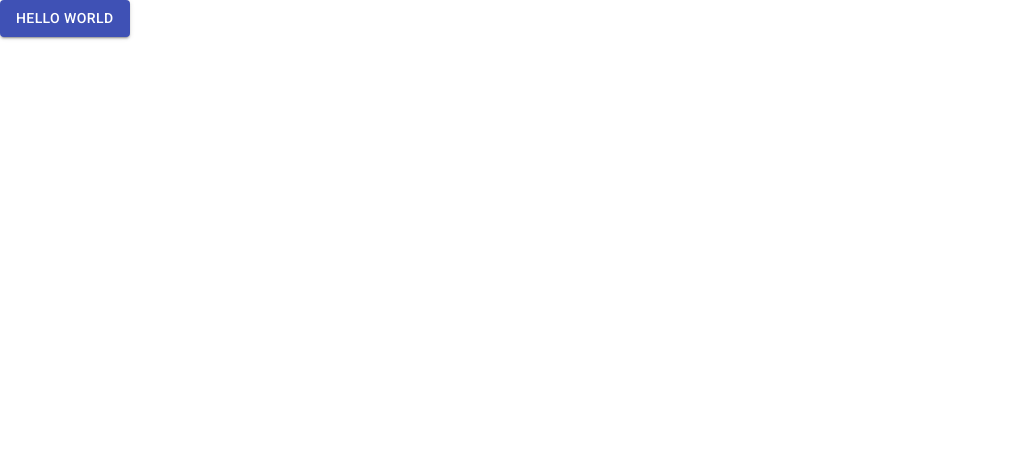
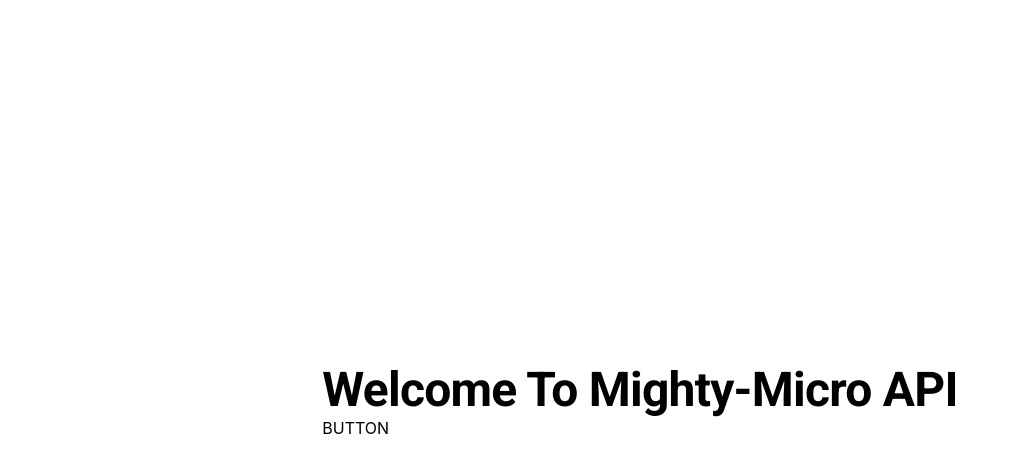
Before and after one commit to chikoom/mighty-micro-api, a React (Create React App) app: page / in a window 1280 px wide. Shown: the top 472 px of the page, without its empty margins (0-1018 px from the left). Built offline with nearby package versions, Linux system fonts and the light colour scheme.

Commit message:
initial theme settings

```diff
--- a/src/App.css
+++ b/src/App.css
@@ -1,38 +1,4 @@
-.App {
-  text-align: center;
+html,
+body {
+  min-height: 100vh;
 }
-
-.App-logo {
-  height: 40vmin;
-  pointer-events: none;
-}
-
-@media (prefers-reduced-motion: no-preference) {
-  .App-logo {
-    animation: App-logo-spin infinite 20s linear;
-  }
-}
-
-.App-header {
-  background-color: #282c34;
-  min-height: 100vh;
-  display: flex;
-  flex-direction: column;
-  align-items: center;
-  justify-content: center;
-  font-size: calc(10px + 2vmin);
-  color: white;
-}
-
-.App-link {
-  color: #61dafb;
-}
-
-@keyframes App-logo-spin {
-  from {
-    transform: rotate(0deg);
-  }
-  to {
-    transform: rotate(360deg);
-  }
-}
--- a/src/App.js
+++ b/src/App.js
@@ -1,11 +1,14 @@
 import React from 'react'
-import { Button } from '@material-ui/core'
+import { ThemeProvider } from '@material-ui/core/styles'
+import mightyTheme from './components/theme'
+import Home from './components/Home'
+import './App.css'
 
 function App() {
   return (
-    <Button color='primary' variant='contained'>
-      Hello World
-    </Button>
+    <ThemeProvider theme={mightyTheme}>
+      <Home />
+    </ThemeProvider>
   )
 }
 
--- /dev/null
+++ b/src/components/Home.jsx
@@ -0,0 +1,32 @@
+import React from 'react'
+import { Button, Grid, makeStyles, Typography } from '@material-ui/core'
+
+const useStyles = makeStyles(theme => ({
+  mainContainer: {
+    minHeight: '100vh',
+  },
+}))
+
+const Home = () => {
+  const classes = useStyles()
+  return (
+    <Grid
+      container
+      justify='center'
+      alignContent='center'
+      alignItems='center'
+      className={classes.mainContainer}
+    >
+      <Grid item>
+        <Grid item container direction='column'>
+          <Grid item>
+            <Typography variant='h1'>Welcome To Mighty-Micro API</Typography>
+          </Grid>
+          <Grid item>BUTTON</Grid>
+        </Grid>
+      </Grid>
+    </Grid>
+  )
+}
+
+export default Home
--- /dev/null
+++ b/src/components/theme.js
@@ -0,0 +1,57 @@
+import { createMuiTheme, responsiveFontSizes } from '@material-ui/core/styles'
+
+const vrPink = '#d84987'
+const vrBlue = '#306ca0'
+
+let mightyTheme = createMuiTheme({
+  palette: {
+    common: {
+      digiPink: vrPink,
+      digiBlue: vrBlue,
+    },
+    primary: {
+      main: vrBlue,
+    },
+    secondary: {
+      main: vrPink,
+    },
+  },
+  typography: {
+    h1: {
+      fontSize: '3em',
+      fontWeight: 900,
+      fontFamily: 'Roboto',
+    },
+    h2: {
+      fontWeight: 900,
+      fontFamily: 'Raleway',
+    },
+    h3: {
+      fontWeight: 900,
+      fontFamily: 'Raleway',
+    },
+    h4: {
+      fontWeight: 900,
+      fontFamily: 'Raleway',
+    },
+    h5: {
+      fontWeight: 900,
+      fontFamily: 'Raleway',
+    },
+    h6: {
+      fontWeight: 900,
+      fontFamily: 'Raleway',
+    },
+  },
+  overrides: {
+    MuiInputLabel: {
+      root: {
+        color: vrBlue,
+        fontSize: '1rem',
+      },
+    },
+  },
+})
+
+mightyTheme = responsiveFontSizes(mightyTheme)
+export default mightyTheme
```
Also changed, not shown: src/components/Login.jsx (added), src/components/User.jsx (added), src/components/UserList.jsx (added), 1 other file (tests, documents, lock files or other folders).
